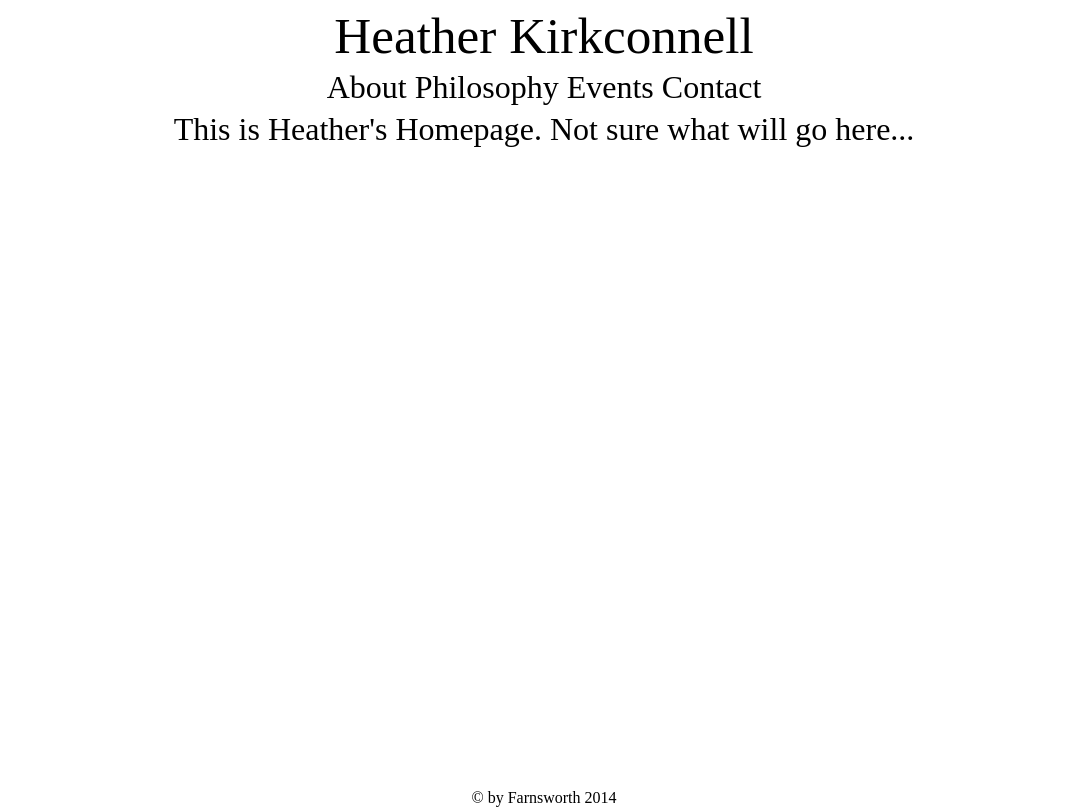
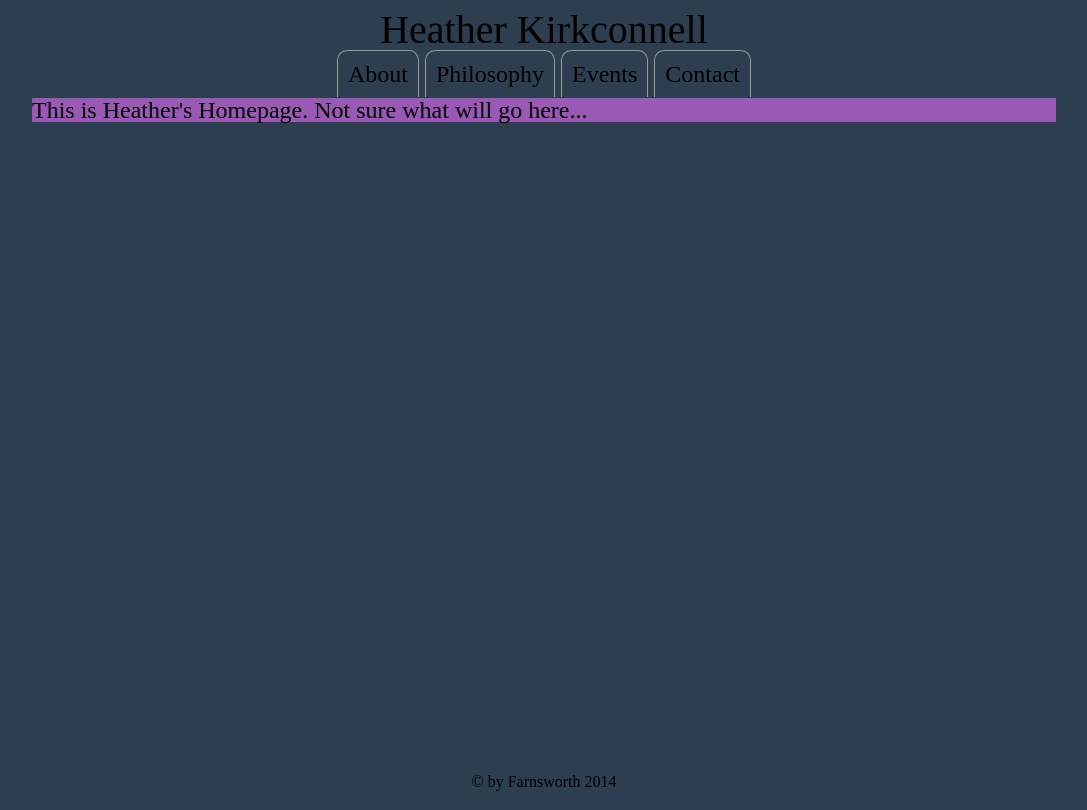
Before and after one commit to baroquebloke/heather-kirkconnell, a Flask app: page / in a window 1280 px wide. Shown: the whole page, without its empty margins (96-1183 px from the left). Run offline with Flask 2, Linux system fonts and the light colour scheme.

Commit message:
colors galore!
attempting color changing tabs…

```diff
--- a/static/style.css
+++ b/static/style.css
@@ -50,7 +50,8 @@ table {
 /* ################################################# */
 
 html, body {
-  height: 100%;
+  height: 99%;
+  background-color: #2c3e50;
 }
 .wrap {
   min-height: 100%;
@@ -63,18 +64,19 @@ html, body {
 header {
   margin: 10px;
   text-align: center;
+  clear: both;
 }
 header h1 {
-  font-size: 4vmax;
+  font-size: 2.5em;
 }
 header a {
   text-decoration: none;
   color: #000;
 }
 menu {
-  margin: 10px;
-  font-size: 2.5vmax;
+  font-size: 1.5em;
   text-align: center;
+  margin: 12px;
   clear: both;
 }
 menu li {
@@ -82,12 +84,23 @@ menu li {
 }
 menu a {
   text-decoration: none;
+  border: 1px solid #999;
+  border-bottom: none;
+  -webkit-border-radius: 10px 10px 0 0;
+     -moz-border-radius: 10px 10px 0 0;
+          border-radius: 10px 10px 0 0;
+  padding: 10px;
   color: #000;
 }
+menu a:active {
+  background-color: #9b59b6;
+}
 .page-content {
-  margin: 10px;
-  font-size: 2.5vmax;
-  text-align: center;
+  margin: 0 auto;;
+  max-width: 80%;
+  font-size: 1.5em;
+  text-align: justify;
+  background-color: #9b59b6;
   clear: both;
 }
 footer, .wrap:after {
```
